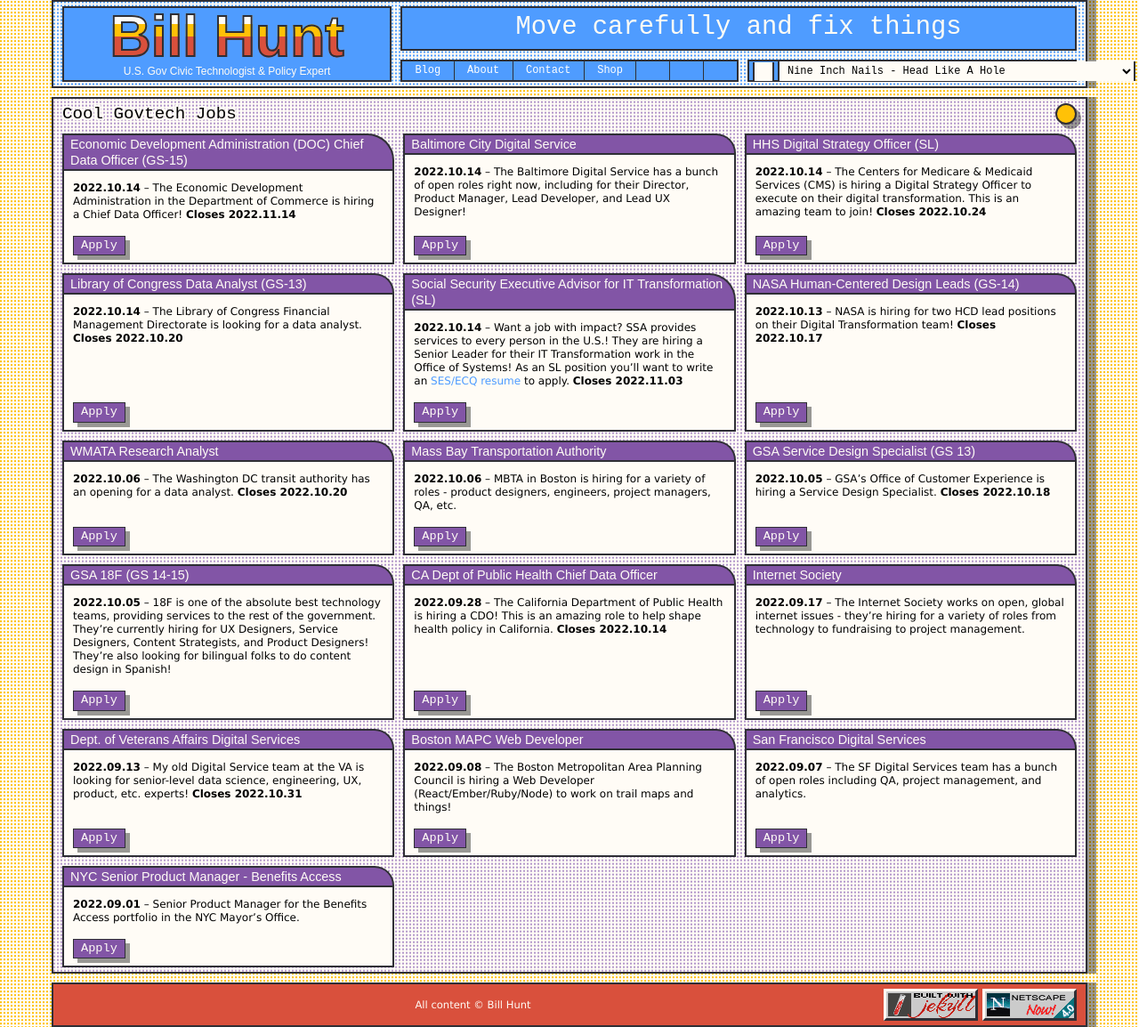
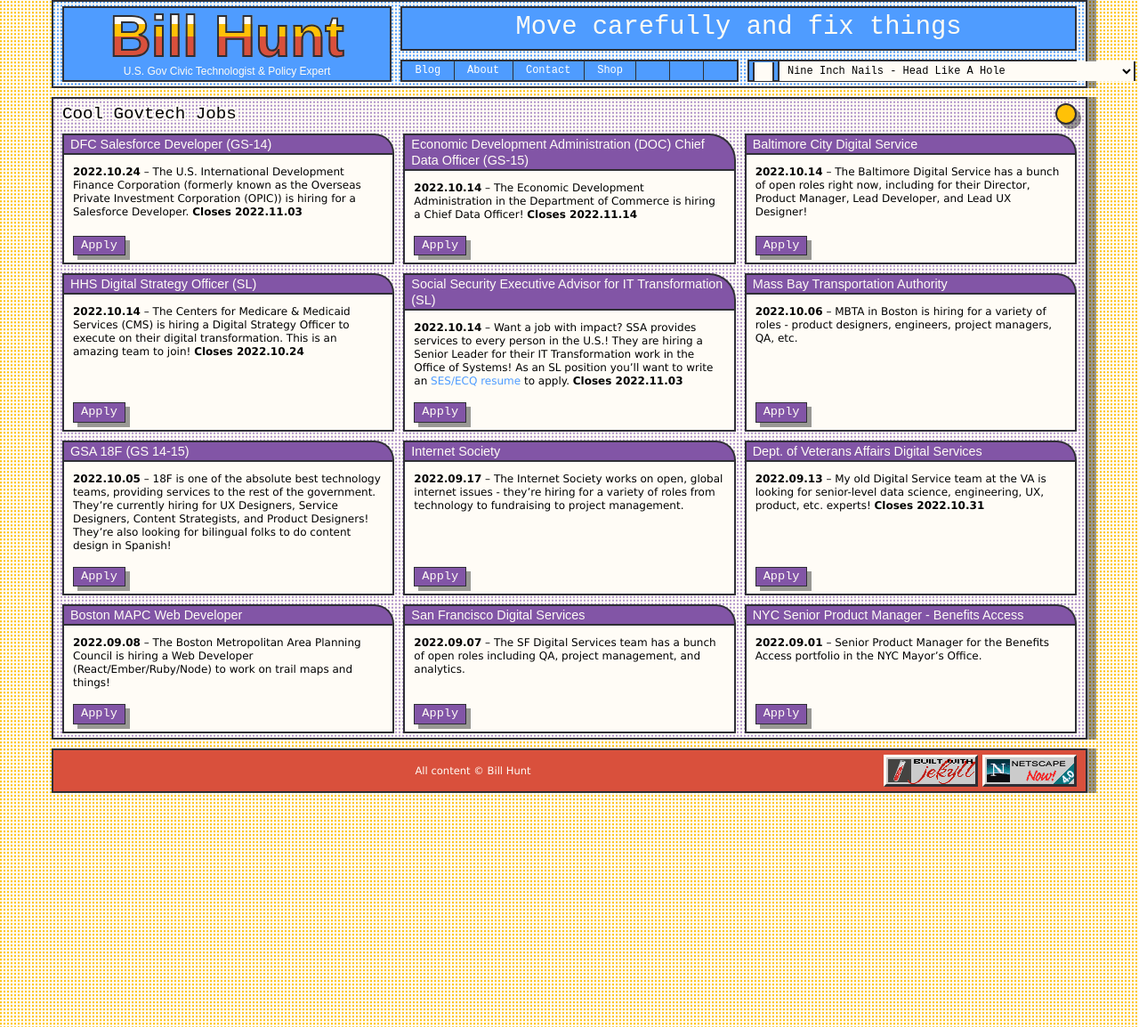
Before and after one commit to krusynth/billhunt.dev, a Jekyll site: the page built from jobs.md, in a window 1280 px wide. Shown: the whole page at 89% size. Built offline with Jekyll 4.4.1, drawn with Linux system fonts in a browser that asks for light colours; some web fonts are replaced.

Commit message:
Update content

```diff
--- a/_data/jobs.yml
+++ b/_data/jobs.yml
@@ -1,3 +1,9 @@
+- title: DFC Salesforce Developer (GS-14)
+  url: https://www.usajobs.gov/job/684612300
+  date: 2022-10-24
+  closes: 2022-11-03
+  content: The U.S. International Development Finance Corporation (formerly known as the Overseas Private Investment Corporation (OPIC)) is hiring for a Salesforce Developer.
+
 - title: Economic Development Administration (DOC) Chief Data Officer (GS-15)
   url: https://www.usajobs.gov/job/682695800
   date: 2022-10-14
@@ -16,29 +22,11 @@
   closes: 2022-10-24
   content: The Centers for Medicare & Medicaid Services (CMS) is hiring a Digital Strategy Officer to execute on their digital transformation. This is an amazing team to join!
 
-- title: Library of Congress Data Analyst (GS-13)
-  url: https://www.usajobs.gov/job/681499200
-  date: 2022-10-14
-  closes: 2022-10-20
-  content: The Library of Congress Financial Management Directorate is looking for a data analyst.
-
 - title: Social Security Executive Advisor for IT Transformation (SL)
   url: https://www.usajobs.gov/job/683007400
   date: 2022-10-14
   closes: 2022-11-03
   content: Want a job with impact? SSA provides services to every person in the U.S.! They are hiring a Senior Leader for their IT Transformation work in the Office of Systems! As an SL position you'll want to write an [SES/ECQ resume](https://www.opm.gov/policy-data-oversight/senior-executive-service/executive-core-qualifications/) to apply.
-
-- title: NASA Human-Centered Design Leads (GS-14)
-  url: https://www.usajobs.gov/job/682558400
-  date: 2022-10-13
-  closes: 2022-10-17
-  content: NASA is hiring for two HCD lead positions on their Digital Transformation team!
-
-- title: WMATA Research Analyst
-  url: https://www.transittalent.com/Job_Listing.cfm?JobID=142093
-  date: 2022-10-06
-  closes: 2022-10-20
-  content: The Washington DC transit authority has an opening for a data analyst.
 
 - title: Mass Bay Transportation Authority
   url: https://jobs.lever.co/mbta
@@ -46,23 +34,11 @@
   closes:
   content: MBTA in Boston is hiring for a variety of roles - product designers, engineers, project managers, QA, etc.
 
-- title: GSA Service Design Specialist (GS 13)
-  url: https://www.usajobs.gov/job/681758400
-  date: 2022-10-05
-  closes: 2022-10-18
-  content: GSA's Office of Customer Experience is hiring a Service Design Specialist.
-
 - title: GSA 18F (GS 14-15)
   url: https://join.tts.gsa.gov/
   date: 2022-10-05
   closes:
   content: 18F is one of the absolute best technology teams, providing services to the rest of the government. They're currently hiring for UX Designers, Service Designers, Content Strategists, and Product Designers! They're also looking for bilingual folks to do content design in Spanish!
-
-- title: CA Dept of Public Health Chief Data Officer
-  url: https://www.calcareers.ca.gov/CalHrPublic/Jobs/JobPosting.aspx?JobControlId=325261
-  closes: 2022-10-14
-  date: 2022-09-28
-  content: The California Department of Public Health is hiring a CDO! This is an amazing role to help shape health policy in California.
 
 - title: Internet Society
   url: https://internetsociety.bamboohr.com/jobs/
```
